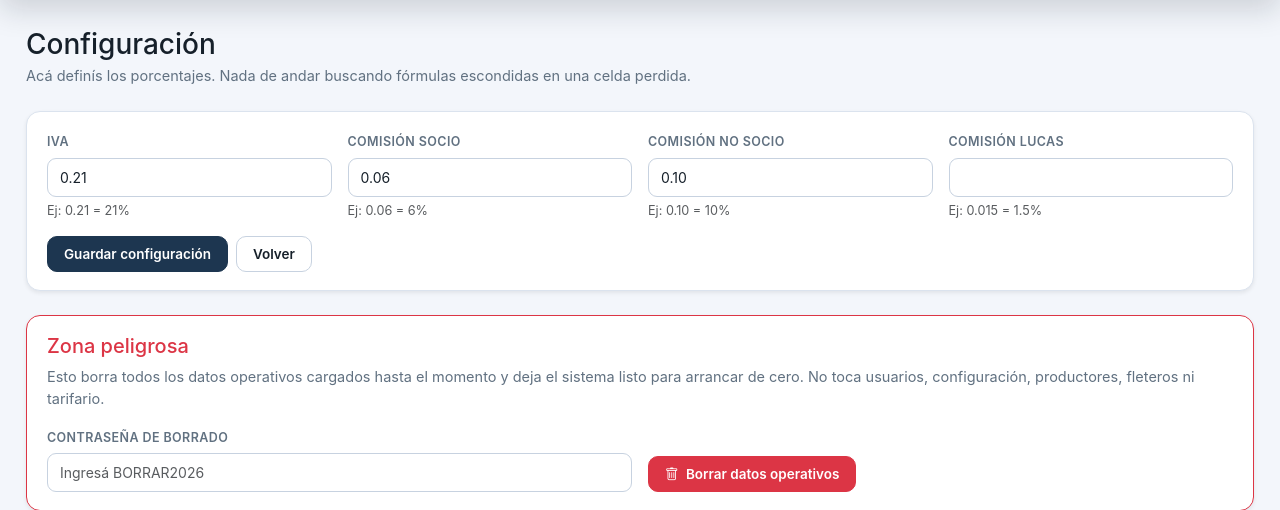
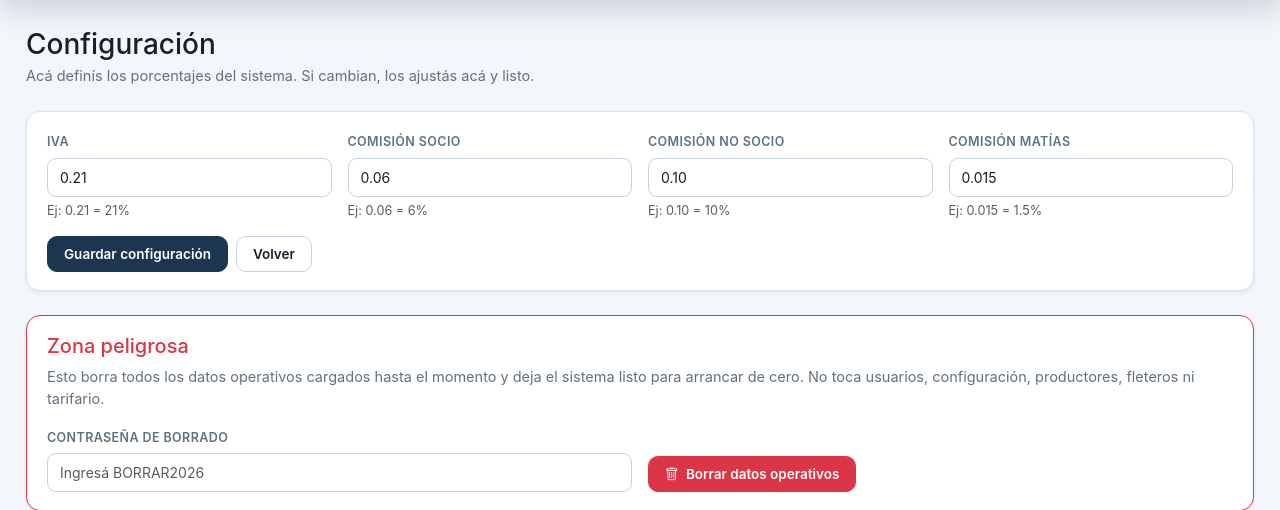
Before and after one commit to Fabiohernang/control-viajes-fusionado-ccc, a Flask app: page /configuracion in a window 1280 px wide. Shown: the part 179-689 px from the top of the page. Run offline with Flask 3, Linux system fonts and the light colour scheme; the visitor is signed in with stand-in values (Sample User, id 1); some libraries are stand-ins or nearby versions.

Commit message:
Rename Lucas commission to Matias in configuration

```diff
--- a/templates/configuracion.html
+++ b/templates/configuracion.html
@@ -4,7 +4,7 @@
 {% block content %}
 <div class="mb-4">
   <h1 class="h3 mb-1">Configuración</h1>
-  <p class="text-secondary mb-0">Acá definís los porcentajes. Nada de andar buscando fórmulas escondidas en una celda perdida.</p>
+  <p class="text-secondary mb-0">Acá definís los porcentajes del sistema. Si cambian, los ajustás acá y listo.</p>
 </div>
 
 <div class="card shadow-sm">
@@ -26,8 +26,8 @@
         <div class="form-text">Ej: 0.10 = 10%</div>
       </div>
       <div class="col-md-3">
-        <label class="form-label">Comisión Lucas</label>
-        <input class="form-control" type="number" step="0.0001" name="lucas_commission_rate" value="{{ config.lucas_commission_rate }}">
+        <label class="form-label">Comisión Matías</label>
+        <input class="form-control" type="number" step="0.0001" name="matias_commission_rate" value="{{ config.matias_commission_rate }}">
         <div class="form-text">Ej: 0.015 = 1.5%</div>
       </div>
 
```
